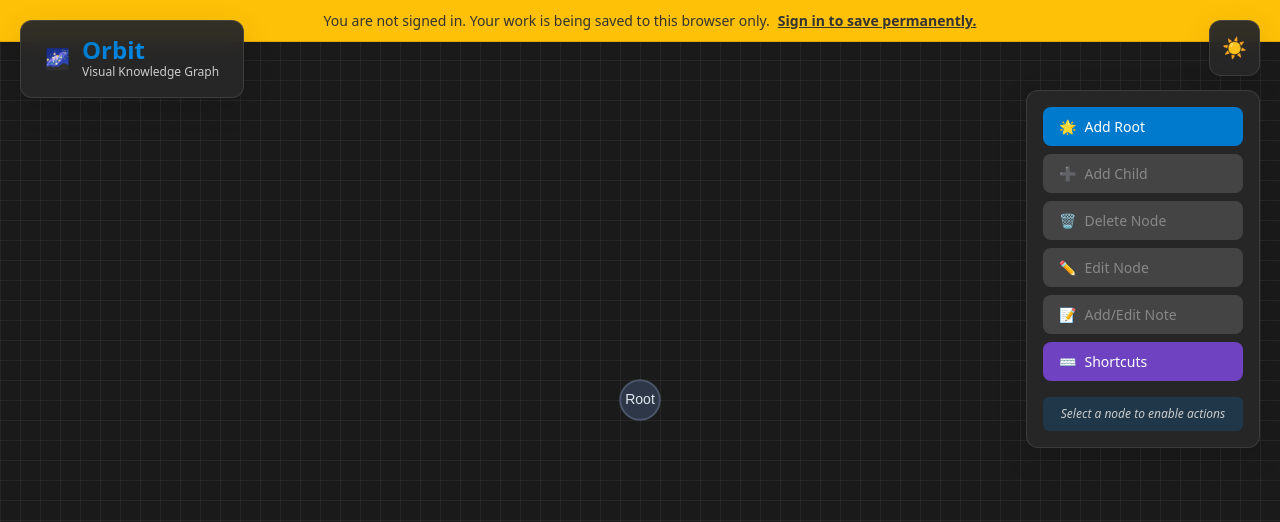
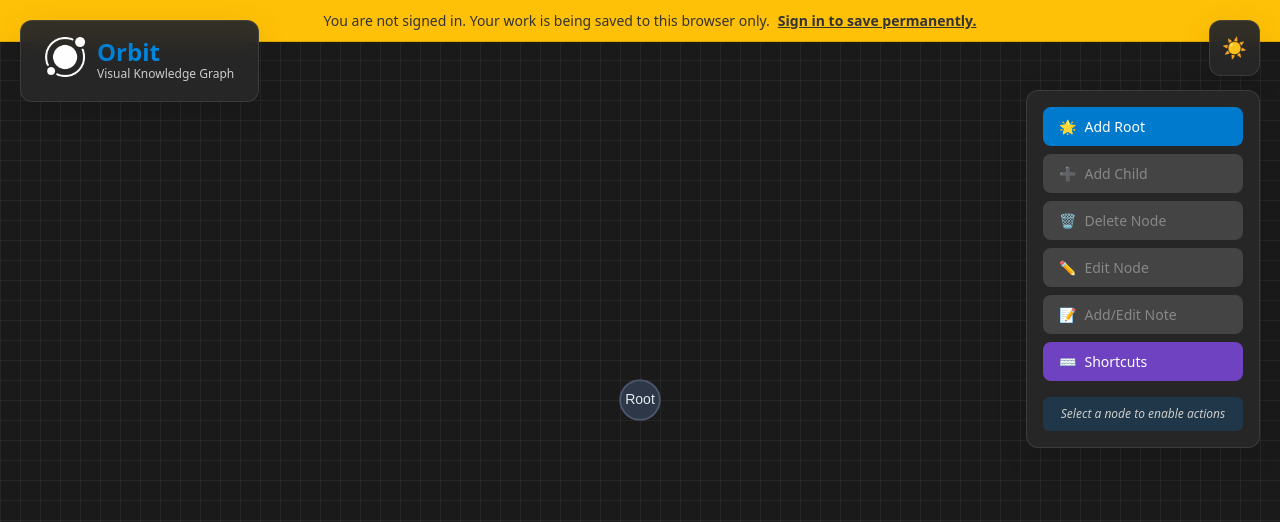
Before and after one commit to 14-Hari-14/Orbit-Tab-Tracker, a React (Vite) app: page / in a window 1280 px wide. Shown: the top 522 px of the page. Built offline with nearby package versions, Linux system fonts and the light colour scheme; no server answers; a web font is replaced by a local one.

Commit message:
fix: made some minor changes and remove loading screen from soft load

```diff
--- a/index.html
+++ b/index.html
@@ -3,7 +3,7 @@
 
 <head>
   <meta charset="UTF-8" />
-  <link rel="icon" type="image/svg+xml" href="/vite.svg" />
+  <link rel="icon" type="image/svg+xml" href="/orbit.png" />
   <link rel="preconnect" href="https://fonts.googleapis.com">
   <link rel="preconnect" href="https://fonts.gstatic.com" crossorigin>
   <link href="https://fonts.googleapis.com/css2?family=Electrolize:wght@400&display=swap" rel="stylesheet">
--- a/src/components/ProjectHeader.jsx
+++ b/src/components/ProjectHeader.jsx
@@ -1,7 +1,14 @@
 import { getProjectHeaderStyle } from './styles'
 export const ProjectHeader = ({ isDark }) => (
   <div style={getProjectHeaderStyle(isDark)}>
-    <div style={{ fontSize: '20px' }}>🌌</div>
+    <div style={{ fontSize: '20px' }}>
+      <img
+      src={isDark ? 'orbit.png' : 'orbit_inv.png'}
+      alt={isDark ? 'Orbit logo (dark)' : 'Orbit logo (light)'}
+      height={40}
+      width={40}
+      />
+    </div>
     <div>
       <h1
         style={{
--- a/src/store.js
+++ b/src/store.js
@@ -8,6 +8,7 @@ import { createInitialData } from './utils/graphUtils';
 export const useGraphStore = create((set, get) => ({
     // --- STATE ---
     loading: true,
+    isInitialLoad: true,
     allNodes: new Map(),
     allEdges: new Map(),
     collapsedIds: new Set(),
@@ -17,7 +18,12 @@ export const useGraphStore = create((set, get) => ({
 
     // Initializes the entire graph state
     loadInitialData: async (session) => {
-        set({ loading: true, session });
+
+        if (get().isInitialLoad) {
+            set({ loading: true });
+        }
+        set({ session });
+
         const userId = session?.user?.id;
         let nodesMap = new Map();
         let edgesMap = new Map();
@@ -42,7 +48,13 @@ export const useGraphStore = create((set, get) => ({
         const collapsedKey = `orbit-collapsed-state-${userId || 'anonymous'}`;
         const savedCollapsed = new Set(JSON.parse(localStorage.getItem(collapsedKey) || '[]'));
 
-        set({ allNodes: nodesMap, allEdges: edgesMap, collapsedIds: savedCollapsed, loading: false });
+        set({
+            allNodes: nodesMap,
+            allEdges: edgesMap,
+            collapsedIds: savedCollapsed,
+            loading: false,
+            isInitialLoad: false
+        });
     },
 
     // Toggles a node's collapsed state
```
Also changed, not shown: public/orbit.png (added), public/orbit_inv.png (added).
